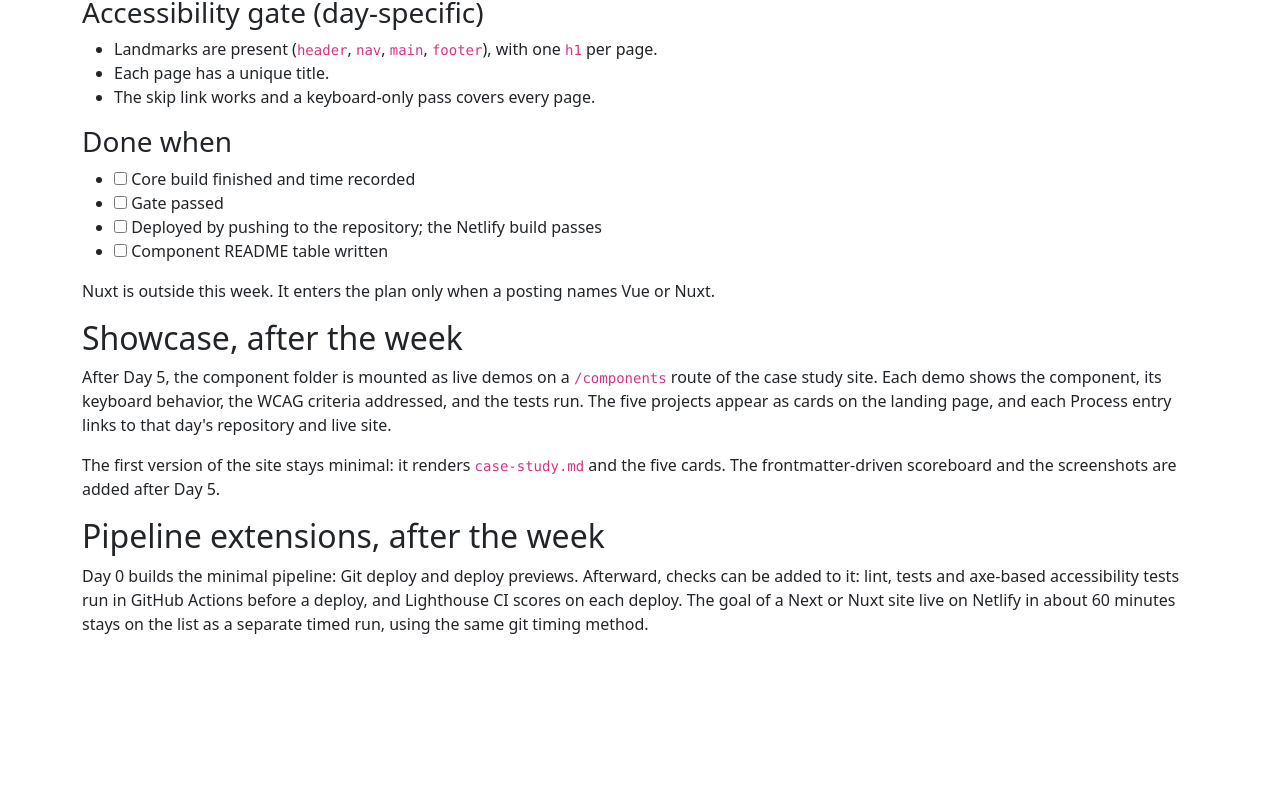
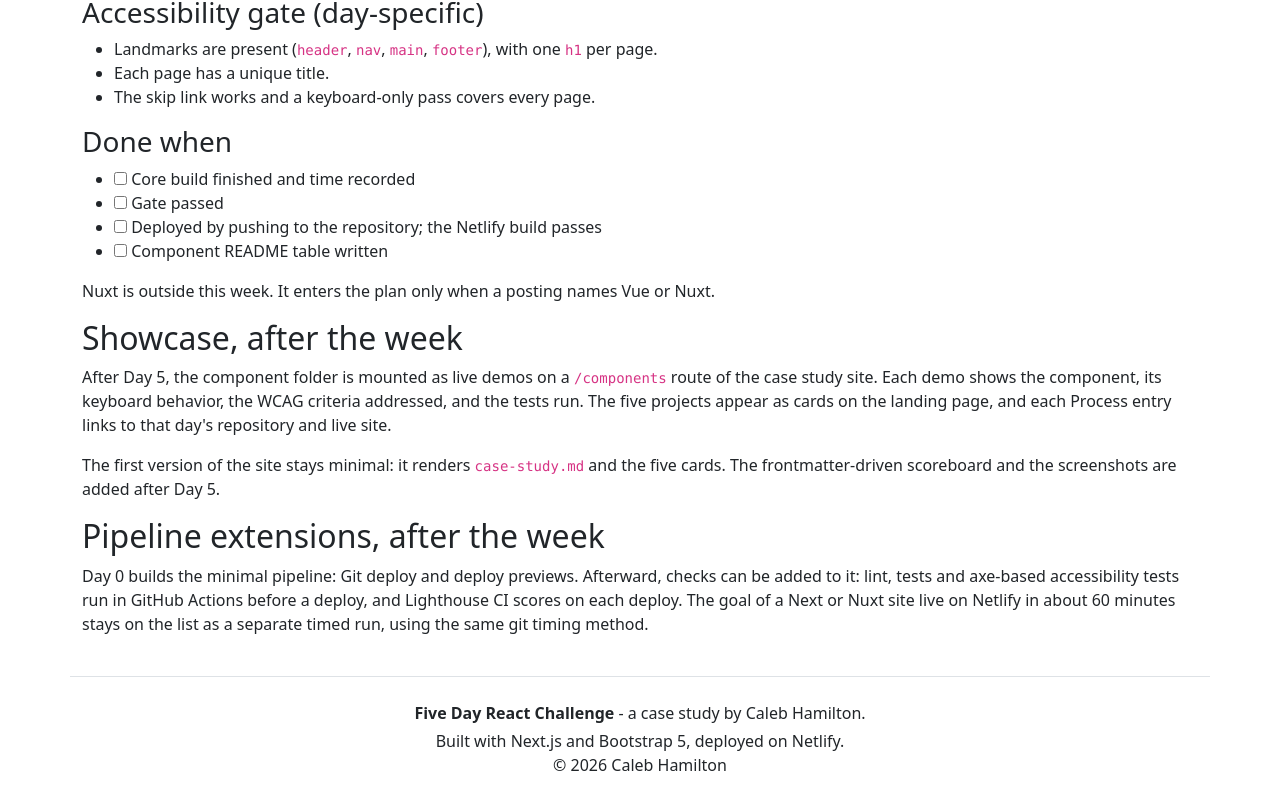
Before and after one commit to caleb542/five-day-react-challenge, a Next.js app: page / in a window 1280 px wide. Shown: the part 5832-6633 px from the top of the page. Before the commit the page ends 6508 px from the top, so only its background shows below. Built offline with nearby package versions, Linux system fonts and the light colour scheme.

Commit message:
core: footer landmark

```diff
--- a/app/page.js
+++ b/app/page.js
@@ -34,7 +34,11 @@ export default async function Home() {
      <main id="main" className="container py-4">
      <ReactMarkdown remarkPlugins={[remarkGfm]} components={components}>{markdown}</ReactMarkdown>
      </main>
-     <footer></footer>
+     <footer className="container py-4 border-top text-center">
+       <p className="mb-1"><strong>Five Day React Challenge</strong> -  a case study by Caleb Hamilton.</p>
+        <p className="mb-0">Built with Next.js and Bootstrap 5, deployed on Netlify.</p>
+        © {new Date().getFullYear()} Caleb Hamilton
+    </footer>
     </div>
   );
 }
```
